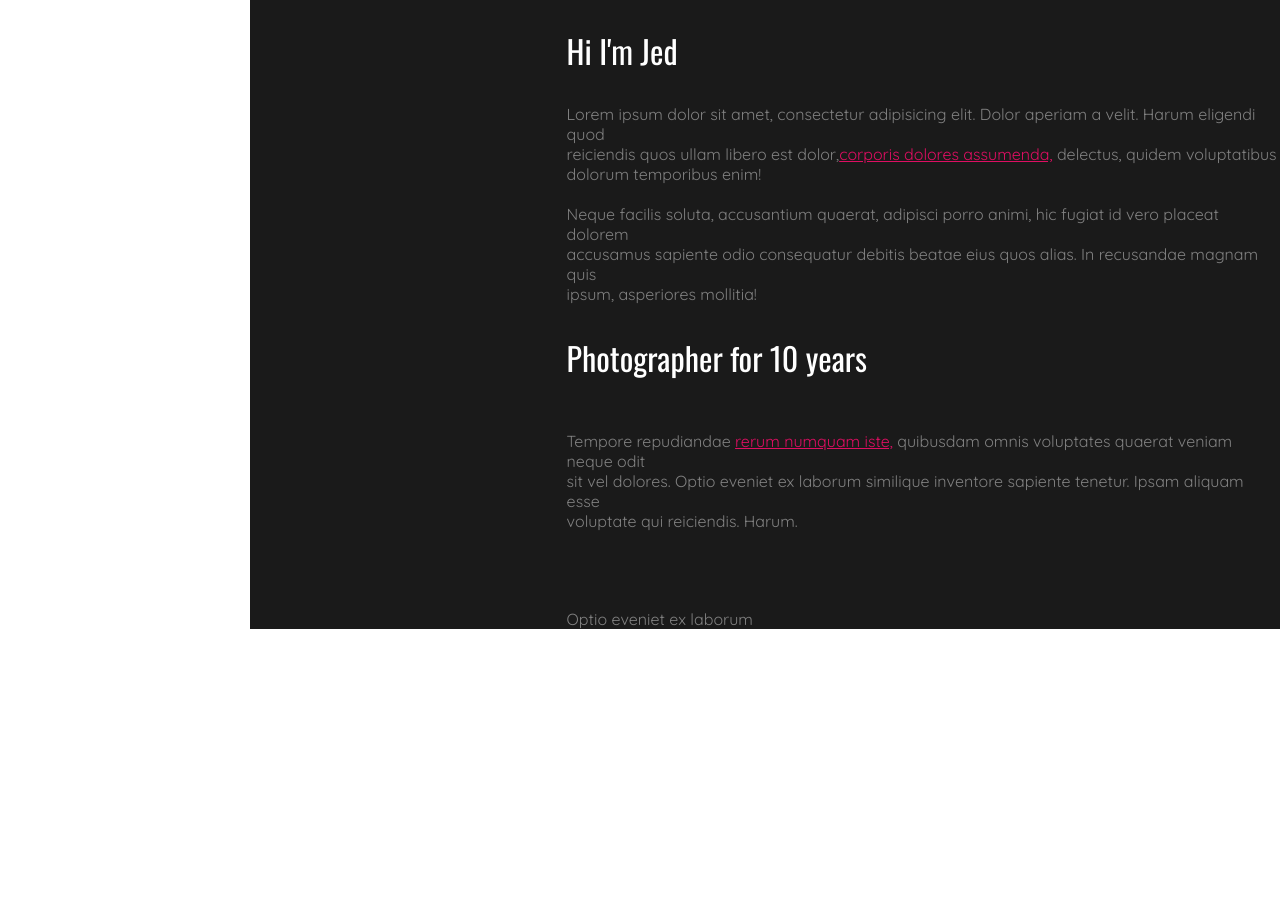
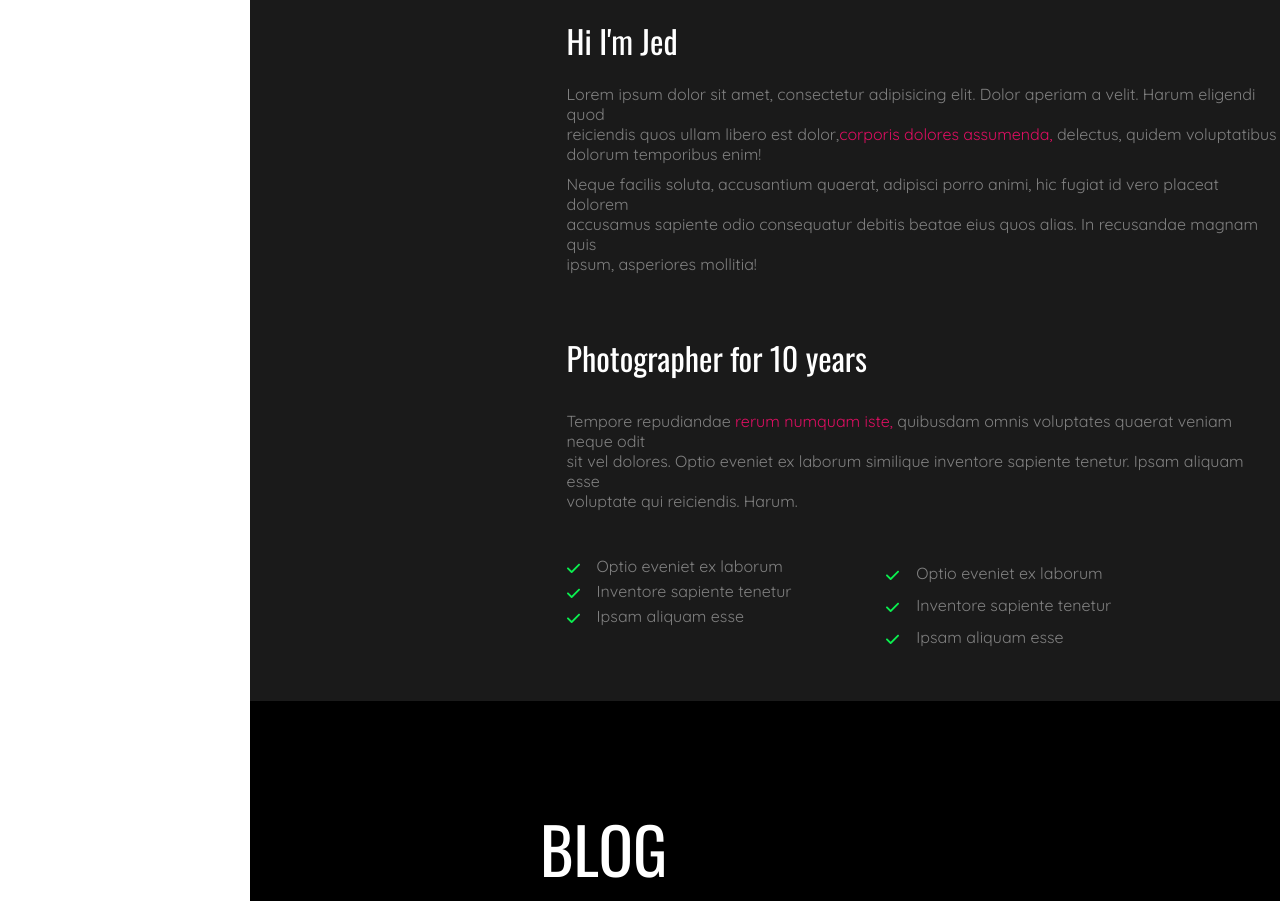
Before and after one commit to Davi-07/Site-Flex, a plain HTML site: page index.html in a window 1280 px wide. Shown: the part 4604-5505 px from the top of the page. Before the commit the page ends 5233 px from the top, so only its background shows below. Drawn offline with nearby package versions, Linux system fonts and the light colour scheme.

Commit message:
Add files via upload

```diff
--- a/index.css
+++ b/index.css
@@ -184,7 +184,7 @@ button{
     color: white;
     font-family: "Oswald", Arial, sans-serif;
     font-size: 32px;
-    padding: 30px;
+    padding: 20px;
     padding-left: 90px;
 }
 
@@ -198,19 +198,53 @@ button{
 a{
     color: #df0e62;
     font-style: none;
-
 }
 
 .lorem3{
     font-family: "Quicksand";
     font-size: 16px;
     color: #808080;
-    padding-top: 20px;
+    padding-top: 10px;
     padding-left: 90px;
+    padding-bottom: 40px;
 }
 
 .joia{
-    padding-top: 40px;
-    padding-left: 20px;
-    width: 20px;
+    background-color: #1a1a1a;
+    margin-left: 90px;
+    padding-top: 10px;
 }
+
+.joia2{
+    background-color: #1a1a1a;
+    padding-top: 17px;
+}
+
+#listcheck { column-count: 2;
+padding-bottom: 50px;}
+
+#listcheck  svg {width: 13px; }
+
+.lorem4{
+    font-family: "Quicksand";
+    color: #808080;
+    padding-left: 30px;
+    margin-top: -3vh;
+}
+
+.blog{
+    height: 400vh;
+    background-color: black;
+}
+
+#blog{
+    font-size: 64px;
+    font-family: "Oswald", Arial, sans-serif;
+    color: white;
+    padding: 100px;
+    padding-left: 290px;
+}
+
+#mulher{
+    width: 300px;
+}
--- a/index.html
+++ b/index.html
@@ -124,16 +124,36 @@
         <img src="person_3.jpg" alt="" srcset="" id="homem2">
     </div>
     <div class="jed">Hi I'm Jed</div>
-    <div class="lorem2">Lorem ipsum dolor sit amet, consectetur adipisicing elit. Dolor aperiam a velit. Harum eligendi quod <br> reiciendis quos ullam libero est dolor,<a href="">corporis dolores assumenda,</a> delectus, quidem voluptatibus <br> dolorum temporibus enim!</div>
+    <div class="lorem2">Lorem ipsum dolor sit amet, consectetur adipisicing elit. Dolor aperiam a velit. Harum eligendi quod <br> reiciendis quos ullam libero est dolor,<a>corporis dolores assumenda,</a> delectus, quidem voluptatibus <br> dolorum temporibus enim!</div>
     <div class="lorem3">Neque facilis soluta, accusantium quaerat, adipisci porro animi, hic fugiat id vero placeat dolorem <br> accusamus sapiente odio consequatur debitis beatae eius quos alias. In recusandae magnam quis <br> ipsum, asperiores mollitia!</div>
     <div class="jed">Photographer for 10 years</div>
-    <div class="lorem3">Tempore repudiandae <a href=""> rerum numquam iste,</a> quibusdam omnis voluptates quaerat veniam neque odit <br> sit vel dolores. Optio eveniet ex laborum similique inventore sapiente tenetur. Ipsam aliquam esse <br> voluptate qui reiciendis. Harum.</div>
+    <div class="lorem3">Tempore repudiandae <a> rerum numquam iste,</a> quibusdam omnis voluptates quaerat veniam neque odit <br> sit vel dolores. Optio eveniet ex laborum similique inventore sapiente tenetur. Ipsam aliquam esse <br> voluptate qui reiciendis. Harum.</div>
+   <div id="listcheck">
     <div class="joia">
-        <svg xmlns="http://www.w3.org/2000/svg" viewBox="0 0 448 512"><!--!Font Awesome Free 6.5.2 by @fontawesome - https://fontawesome.com License - https://fontawesome.com/license/free Copyright 2024 Fonticons, Inc.--><path fill="#63E6BE" d="M438.6 105.4c12.5 12.5 12.5 32.8 0 45.3l-256 256c-12.5 12.5-32.8 12.5-45.3 0l-128-128c-12.5-12.5-12.5-32.8 0-45.3s32.8-12.5 45.3 0L160 338.7 393.4 105.4c12.5-12.5 32.8-12.5 45.3 0z"/></svg>
+        <svg xmlns="http://www.w3.org/2000/svg" viewBox="0 0 448 512"><!--!Font Awesome Free 6.5.2 by @fontawesome - https://fontawesome.com    License - https://fontawesome.com/license/free Copyright 2024 Fonticons, Inc.--><path fill="#0bef4f" d="M438.6 105.4c12.5 12.5 12.5 32.8 0 45.3l-256 256c-12.5 12.5-32.8 12.5-45.3 0l-128-128c-12.5-12.5-12.5-32.8 0-45.3s32.8-12.5 45.3 0L160 338.7 393.4 105.4c12.5-12.5 32.8-12.5 45.3 0z"/></svg> <div class="lorem4">Optio eveniet ex laborum</div>
     </div>
-    <div class="lorem3">Optio eveniet ex laborum</div>
+    <div class="joia">
+        <svg xmlns="http://www.w3.org/2000/svg" viewBox="0 0 448 512"><!--!Font Awesome Free 6.5.2 by @fontawesome - https://fontawesome.com    License - https://fontawesome.com/license/free Copyright 2024 Fonticons, Inc.--><path fill="#0bef4f" d="M438.6 105.4c12.5 12.5 12.5 32.8 0 45.3l-256 256c-12.5 12.5-32.8 12.5-45.3 0l-128-128c-12.5-12.5-12.5-32.8 0-45.3s32.8-12.5 45.3 0L160 338.7 393.4 105.4c12.5-12.5 32.8-12.5 45.3 0z"/></svg><div class="lorem4">Inventore sapiente tenetur</div>
+    </div>
+    <div class="joia">
+        <svg xmlns="http://www.w3.org/2000/svg" viewBox="0 0 448 512"><!--!Font Awesome Free 6.5.2 by @fontawesome - https://fontawesome.com    License - https://fontawesome.com/license/free Copyright 2024 Fonticons, Inc.--><path fill="#0bef4f" d="M438.6 105.4c12.5 12.5 12.5 32.8 0 45.3l-256 256c-12.5 12.5-32.8 12.5-45.3 0l-128-128c-12.5-12.5-12.5-32.8 0-45.3s32.8-12.5 45.3 0L160 338.7 393.4 105.4c12.5-12.5 32.8-12.5 45.3 0z"/></svg> <div class="lorem4">Ipsam aliquam esse</div>
+    </div>
+    <div class="joia2">
+        <svg xmlns="http://www.w3.org/2000/svg" viewBox="0 0 448 512"><!--!Font Awesome Free 6.5.2 by @fontawesome - https://fontawesome.com    License - https://fontawesome.com/license/free Copyright 2024 Fonticons, Inc.--><path fill="#0bef4f" d="M438.6 105.4c12.5 12.5 12.5 32.8 0 45.3l-256 256c-12.5 12.5-32.8 12.5-45.3 0l-128-128c-12.5-12.5-12.5-32.8 0-45.3s32.8-12.5 45.3 0L160 338.7 393.4 105.4c12.5-12.5 32.8-12.5 45.3 0z"/></svg><div class="lorem4">Optio eveniet ex laborum</div>
+    </div>
+    <div class="joia2">
+        <svg xmlns="http://www.w3.org/2000/svg" viewBox="0 0 448 512"><!--!Font Awesome Free 6.5.2 by @fontawesome - https://fontawesome.com    License - https://fontawesome.com/license/free Copyright 2024 Fonticons, Inc.--><path fill="#0bef4f" d="M438.6 105.4c12.5 12.5 12.5 32.8 0 45.3l-256 256c-12.5 12.5-32.8 12.5-45.3 0l-128-128c-12.5-12.5-12.5-32.8 0-45.3s32.8-12.5 45.3 0L160 338.7 393.4 105.4c12.5-12.5 32.8-12.5 45.3 0z"/></svg><div class="lorem4">Inventore sapiente tenetur</div>
+    </div>
+    <div class="joia2">
+        <svg xmlns="http://www.w3.org/2000/svg" viewBox="0 0 448 512"><!--!Font Awesome Free 6.5.2 by @fontawesome - https://fontawesome.com    License - https://fontawesome.com/license/free Copyright 2024 Fonticons, Inc.--><path fill="#0bef4f" d="M438.6 105.4c12.5 12.5 12.5 32.8 0 45.3l-256 256c-12.5 12.5-32.8 12.5-45.3 0l-128-128c-12.5-12.5-12.5-32.8 0-45.3s32.8-12.5 45.3 0L160 338.7 393.4 105.4c12.5-12.5 32.8-12.5 45.3 0z"/></svg> <div class="lorem4">Ipsam aliquam esse</div>
+    </div>
+   </div>
 </div>
 
+<div class="blog">
+    <div id="blog">BLOG</div>
+    <div><img src="blog_1.jpg" alt="" srcset="" id="mulher"></div>
+</div>
 
 </main>
 
```
